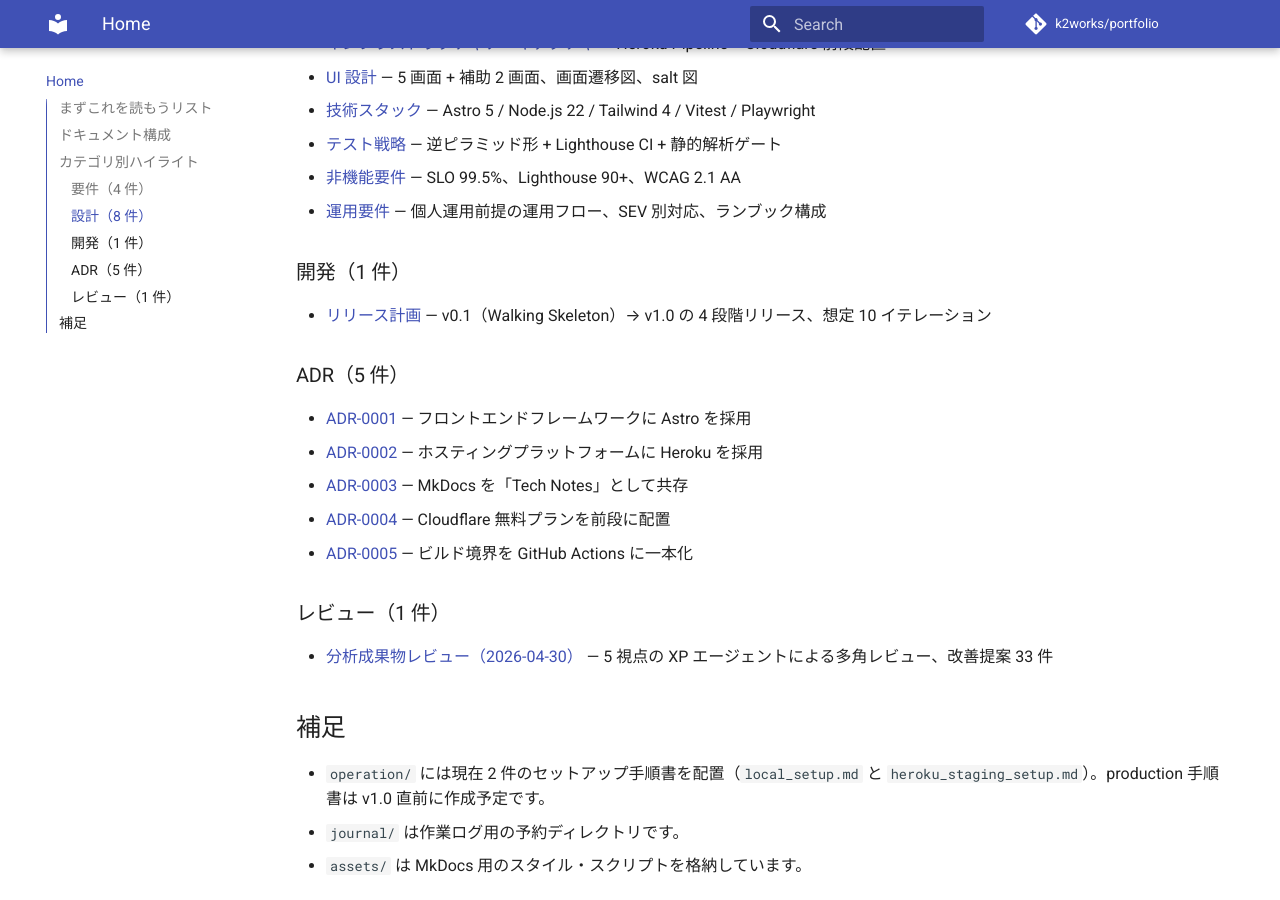
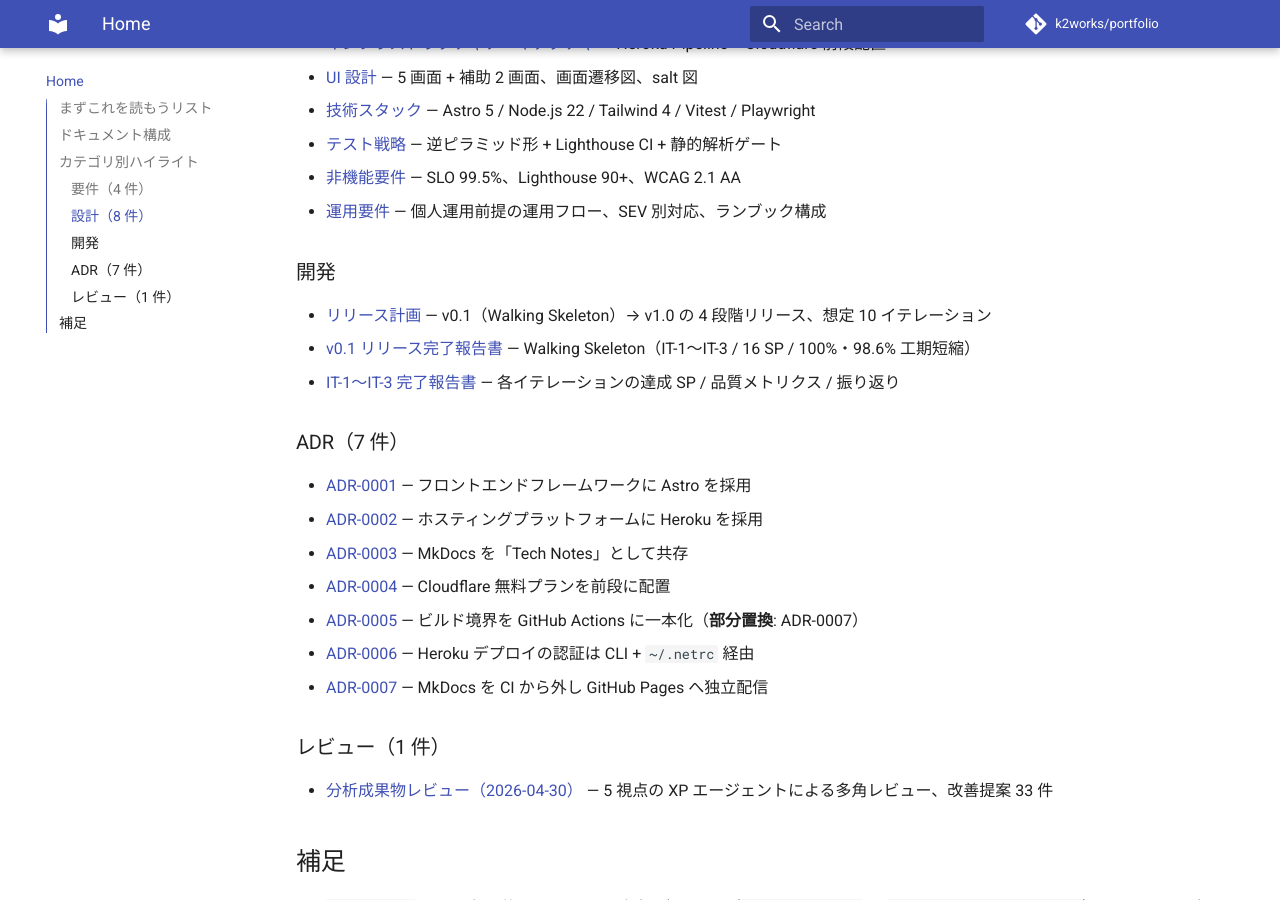
Before and after one commit to k2works/portfolio, an MkDocs documentation site: the page built from docs/index.md, in a window 1280 px wide and 900 px high, scrolled down 1588 px. Built offline with MkDocs 1.6.1 and Material for MkDocs 9.7.7, drawn with Linux system fonts in a browser that asks for light colours; comment, search, counter and statistics services are not loaded; some of the changed text lies outside the part shown.

Commit message:
docs: ナビゲーションを ADR-0007 と v0.1 リリース完了報告書に同期
- docs/index.md: ADR を 7 件に更新、開発セクションに v0.1 リリース完了報告書を追加
- mkdocs.yml: ADR-0007 と v0.1 リリース完了報告書を nav に追加
- .gitignore: .claude/scheduled_tasks.lock を除外 (Claude Code 内部ファイル)

```diff
--- a/docs/index.md
+++ b/docs/index.md
@@ -9,7 +9,7 @@
 - [開発](./development/index.md) — リリース計画とイテレーション管理の入口です。
 - [運用](./operation/index.md) — 環境構築、デプロイ、運用関連の入口です。
 - [レビュー](./review/index.md) — 分析・開発レビュー結果の記録です。
-- [ADR](./adr/index.md) — 技術的意思決定の記録（5 件）。
+- [ADR](./adr/index.md) — 技術的意思決定の記録（7 件）。
 - [記事](./article/index.md) — 学習用の記事シリーズの入口です。
 
 ## ドキュメント構成
@@ -18,10 +18,10 @@
 | :--- | :--- | :--- |
 | [要件](./requirements/index.md) | RDRA 2.0 とユースケース整理の入口 | 4 件のドキュメントを配置 |
 | [設計](./design/index.md) | アーキテクチャ、モデル、テスト、非機能の整理 | 8 件のドキュメントを配置 |
-| [開発](./development/index.md) | リリース計画、イテレーション計画、進捗管理 | 1 件（リリース計画）を配置 |
+| [開発](./development/index.md) | リリース計画、イテレーション計画、進捗管理 | リリース計画 + IT-1〜IT-3 報告書 + v0.1 リリース完了報告書を配置 |
 | [運用](./operation/index.md) | 環境構築、デプロイ、運用手順の整理 | 2 件のセットアップ手順書を配置 |
 | [レビュー](./review/index.md) | 分析・開発レビュー結果の記録 | 1 件（分析成果物レビュー）を配置 |
-| [ADR](./adr/index.md) | Architecture Decision Records の管理 | 5 件の ADR を配置 |
+| [ADR](./adr/index.md) | Architecture Decision Records の管理 | 7 件の ADR を配置 |
 | [記事](./article/index.md) | 学習用の記事シリーズ一覧 | `index.md` を整備済み |
 | [リファレンス](./reference/index.md) | 開発ガイドラインやベストプラクティス | 30 件のドキュメントを配置 |
 | [テンプレート](./template/index.md) | 各種ドキュメントの作成テンプレート | 18 件のテンプレートを配置 |
@@ -46,17 +46,21 @@
 - [非機能要件](./design/non_functional.md) — SLO 99.5%、Lighthouse 90+、WCAG 2.1 AA
 - [運用要件](./design/operation.md) — 個人運用前提の運用フロー、SEV 別対応、ランブック構成
 
-### 開発（1 件）
+### 開発
 
 - [リリース計画](./development/release_plan.md) — v0.1（Walking Skeleton）→ v1.0 の 4 段階リリース、想定 10 イテレーション
+- [v0.1 リリース完了報告書](./development/release_report-0_1_0.md) — Walking Skeleton（IT-1〜IT-3 / 16 SP / 100%・98.6% 工期短縮）
+- [IT-1〜IT-3 完了報告書](./development/index.md) — 各イテレーションの達成 SP / 品質メトリクス / 振り返り
 
-### ADR（5 件）
+### ADR（7 件）
 
 - [ADR-0001](./adr/0001-frontend-framework-astro.md) — フロントエンドフレームワークに Astro を採用
 - [ADR-0002](./adr/0002-hosting-heroku.md) — ホスティングプラットフォームに Heroku を採用
 - [ADR-0003](./adr/0003-mkdocs-coexistence-strategy.md) — MkDocs を「Tech Notes」として共存
 - [ADR-0004](./adr/0004-cloudflare-front-cdn.md) — Cloudflare 無料プランを前段に配置
-- [ADR-0005](./adr/0005-build-pipeline-unification.md) — ビルド境界を GitHub Actions に一本化
+- [ADR-0005](./adr/0005-build-pipeline-unification.md) — ビルド境界を GitHub Actions に一本化（**部分置換**: ADR-0007）
+- [ADR-0006](./adr/0006-heroku-deploy-authentication.md) — Heroku デプロイの認証は CLI + `~/.netrc` 経由
+- [ADR-0007](./adr/0007-mkdocs-independent-delivery.md) — MkDocs を CI から外し GitHub Pages へ独立配信
 
 ### レビュー（1 件）
 
--- a/mkdocs.yml
+++ b/mkdocs.yml
@@ -91,6 +91,7 @@ nav:
       - イテレーション 3 計画: development/iteration_plan-3.md
       - イテレーション 3 ふりかえり: development/retrospective-3.md
       - イテレーション 3 完了報告書: development/iteration_report-3.md
+      - v0.1 リリース完了報告書: development/release_report-0_1_0.md
   - 運用:
       - 概要: operation/index.md
       - アプリケーション開発環境セットアップ手順書: operation/local_setup.md
@@ -105,6 +106,8 @@ nav:
       - ADR-0003 MkDocs を Tech Notes として共存させる: adr/0003-mkdocs-coexistence-strategy.md
       - ADR-0004 Cloudflare 無料プランを前段に配置: adr/0004-cloudflare-front-cdn.md
       - ADR-0005 ビルド境界を GitHub Actions に一本化: adr/0005-build-pipeline-unification.md
+      - ADR-0006 Heroku デプロイの認証は CLI + netrc 経由: adr/0006-heroku-deploy-authentication.md
+      - ADR-0007 MkDocs を GitHub Pages へ独立配信: adr/0007-mkdocs-independent-delivery.md
   - 記事:
       - 概要: article/index.md
       - テスト駆動開発から始めるプログラミング入門: article/getting-start-tdd/index.md
```
Also changed, not shown: 1 other file.
